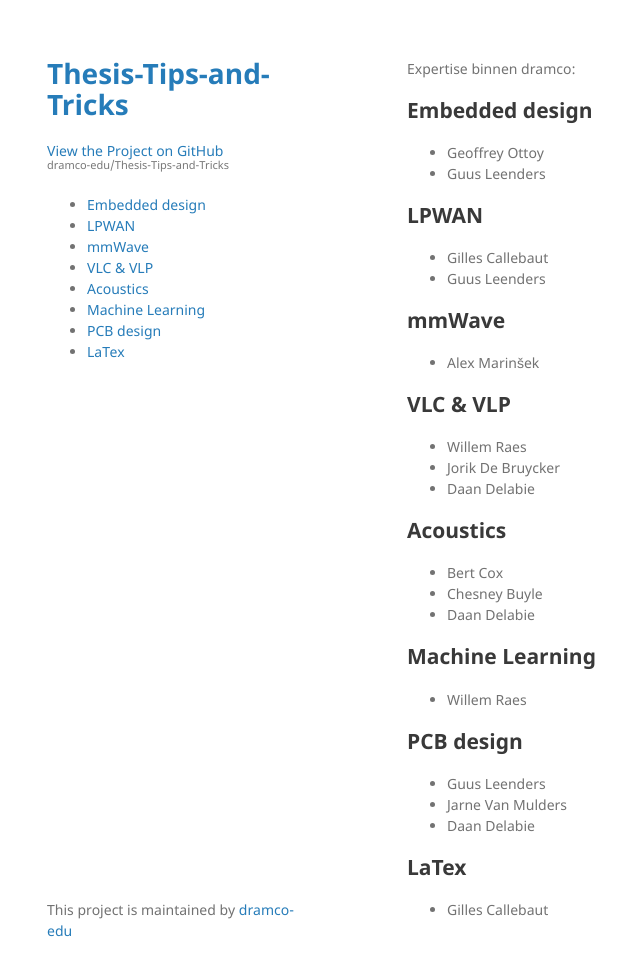
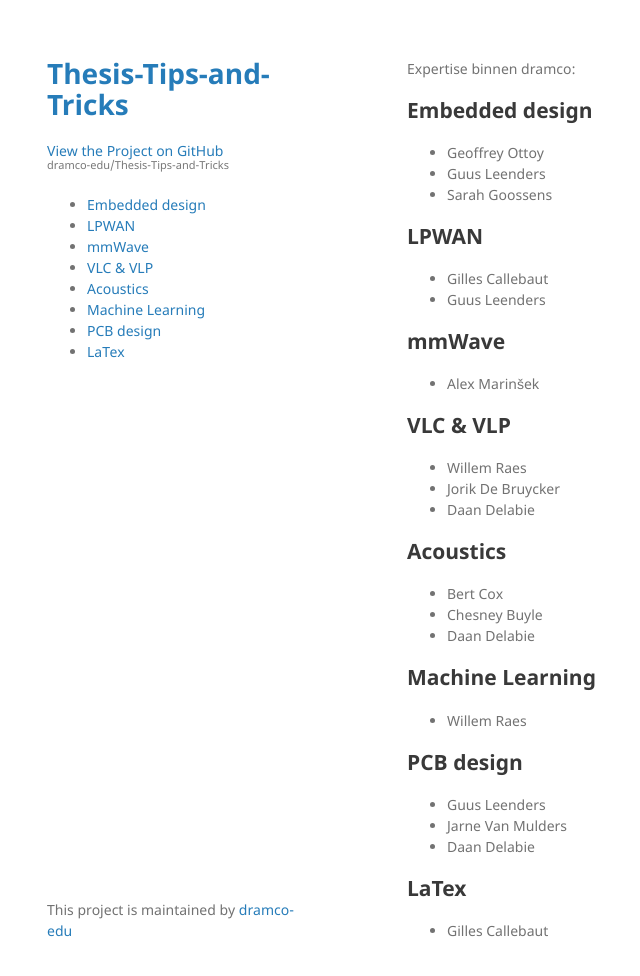
Before and after one commit to dramco-edu/Thesis-Tips-and-Tricks, a Jekyll site: the page built from experts.md, in a window 1280 px wide and 1011 px high. Shown: the top 976 px of the window, without its empty margins (163-803 px from the left). Built offline with Jekyll 4.4.1, drawn with Linux system fonts in a browser that asks for light colours; our own code applies the rules of GitHub Pages for plain Markdown files; the repository's description, which GitHub fills in, is left out.

Commit message:
Update experts.md

```diff
--- a/experts.md
+++ b/experts.md
@@ -7,6 +7,7 @@ Expertise binnen dramco:
 ## Embedded design
 - Geoffrey Ottoy
 - Guus Leenders
+- Sarah Goossens
 
 ## LPWAN
 - Gilles Callebaut
```
